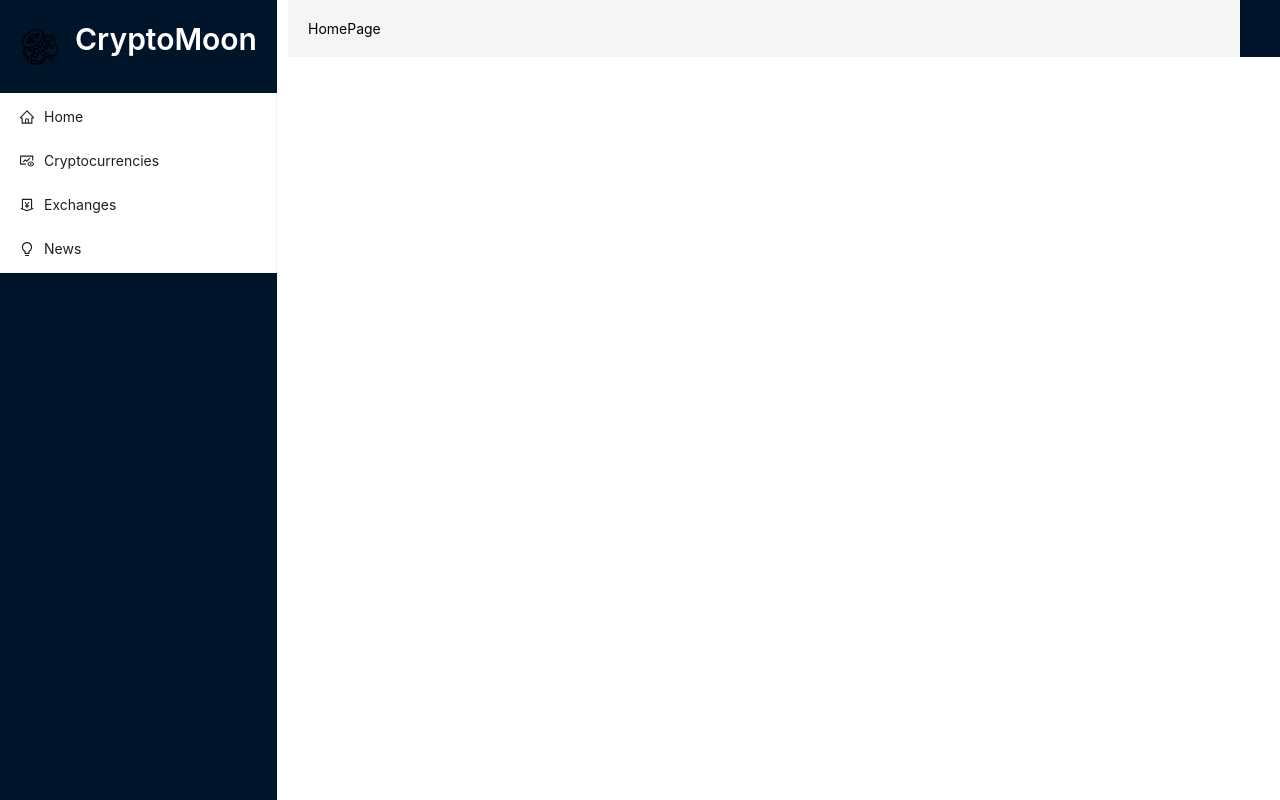
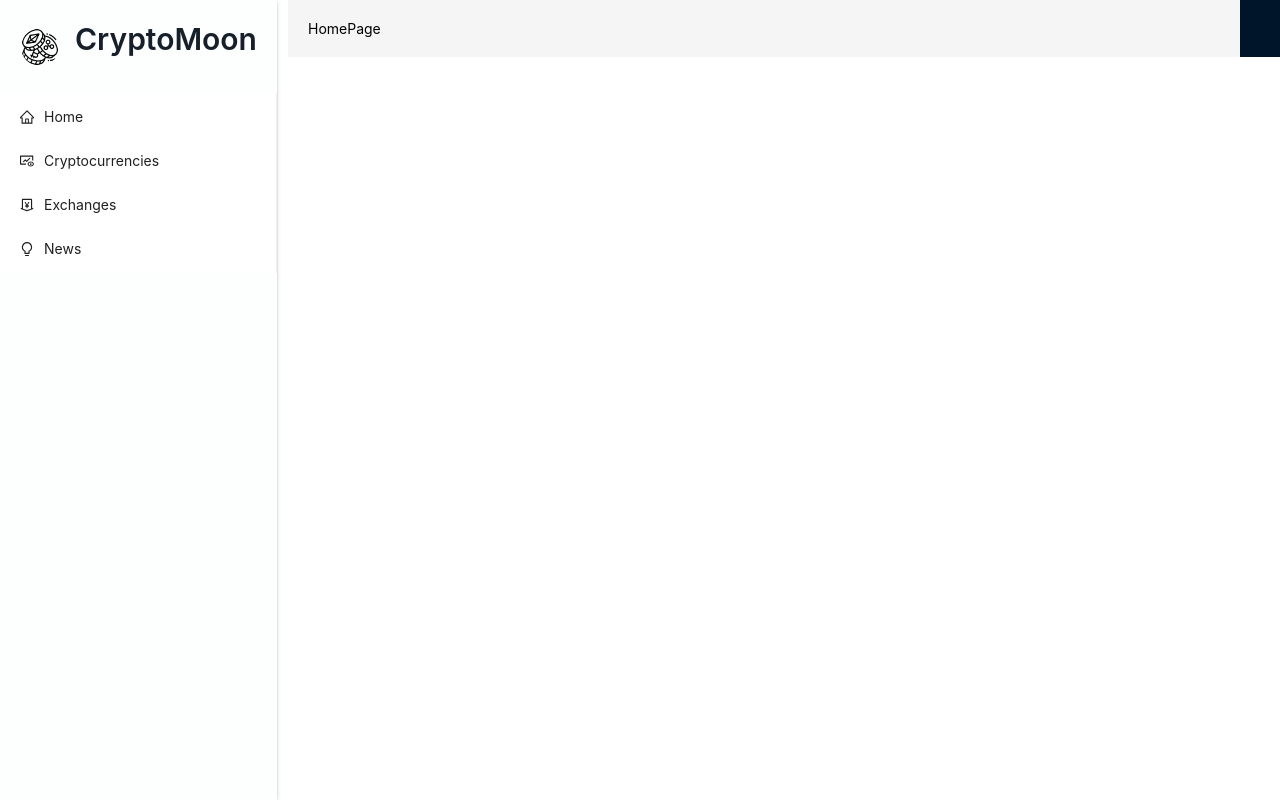
Before and after one commit to karmeensec/cryptocurrency-app-react-redux, a React (Vite) app: page / in a window 1280 px wide. Built offline with nearby package versions, Linux system fonts and the light colour scheme.

Commit message:
style change

```diff
--- a/src/App.css
+++ b/src/App.css
@@ -15,7 +15,7 @@
 }
 
 a:hover{
-    color: var(--pink) !important;
+    text-decoration: underline !important;
 }
 
 .app{
@@ -25,7 +25,8 @@
 
 .navbar{
     flex: 0.2;
-    background-color: rgb(0, 21, 41);
+    background-color: #FDFEFE;
+
 }
 
 .main{
@@ -42,11 +43,12 @@
     margin: 10px;
     height: 100vh;
     margin: 0px;
-    background-color: rgb(0, 21, 41);
+    background-color: #FDFEFE;
+    box-shadow: rgba(50, 50, 93, 0.25) 0px 2px 5px -1px, rgba(0, 0, 0, 0.3) 0px 1px 3px -1px;
 }
 
 .logo-container{
-    background-color: #001529;
+    background-color: #FDFEFE;
     display: flex;
     padding: 20px;
     align-items: center;
@@ -56,7 +58,7 @@
     margin:0 0 0 15px;
 }
 .logo a{
-   color: white;
+   color: #17202A;
 }
 .menu-control-container{
     display: none !important;
```
